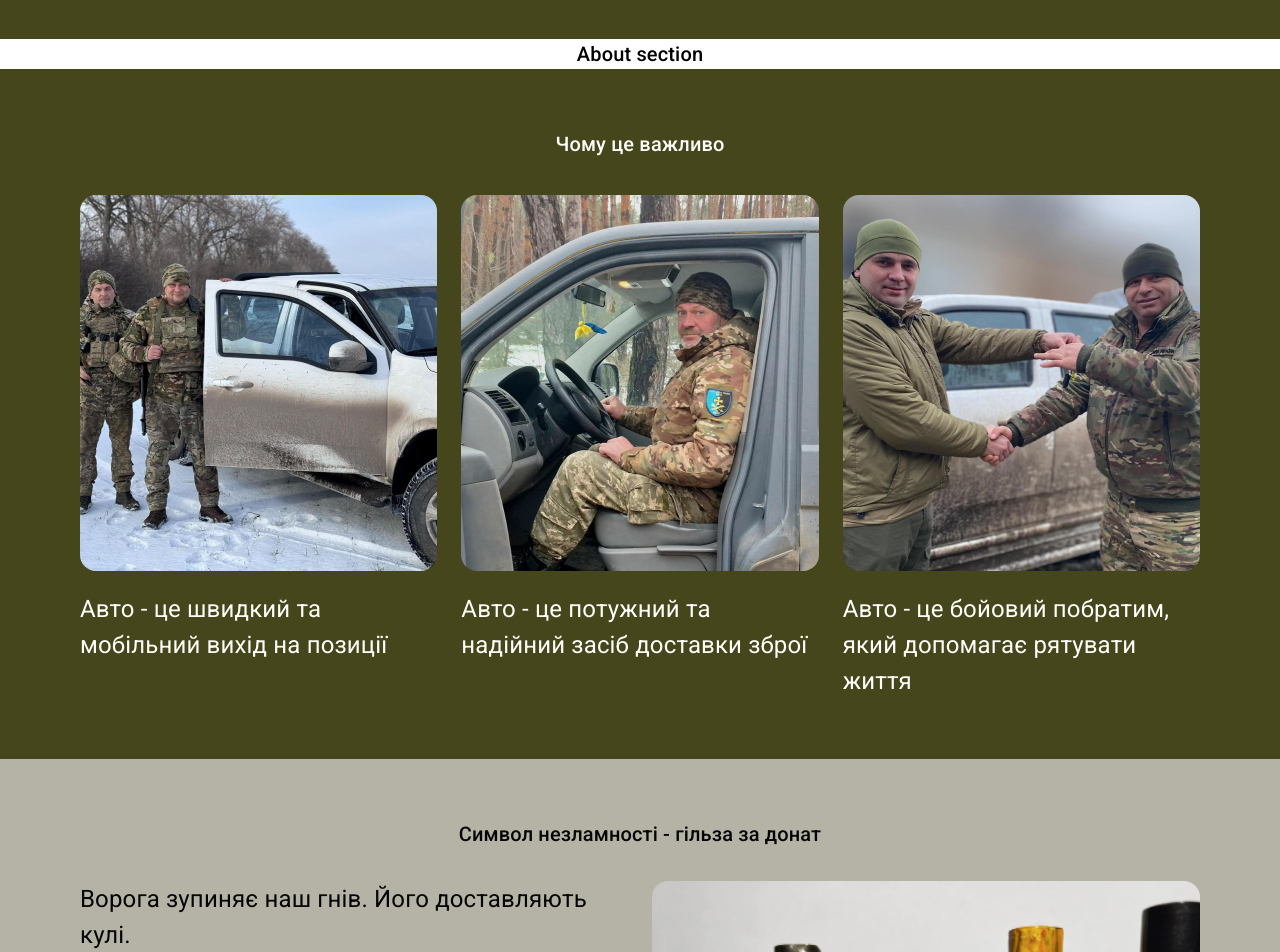
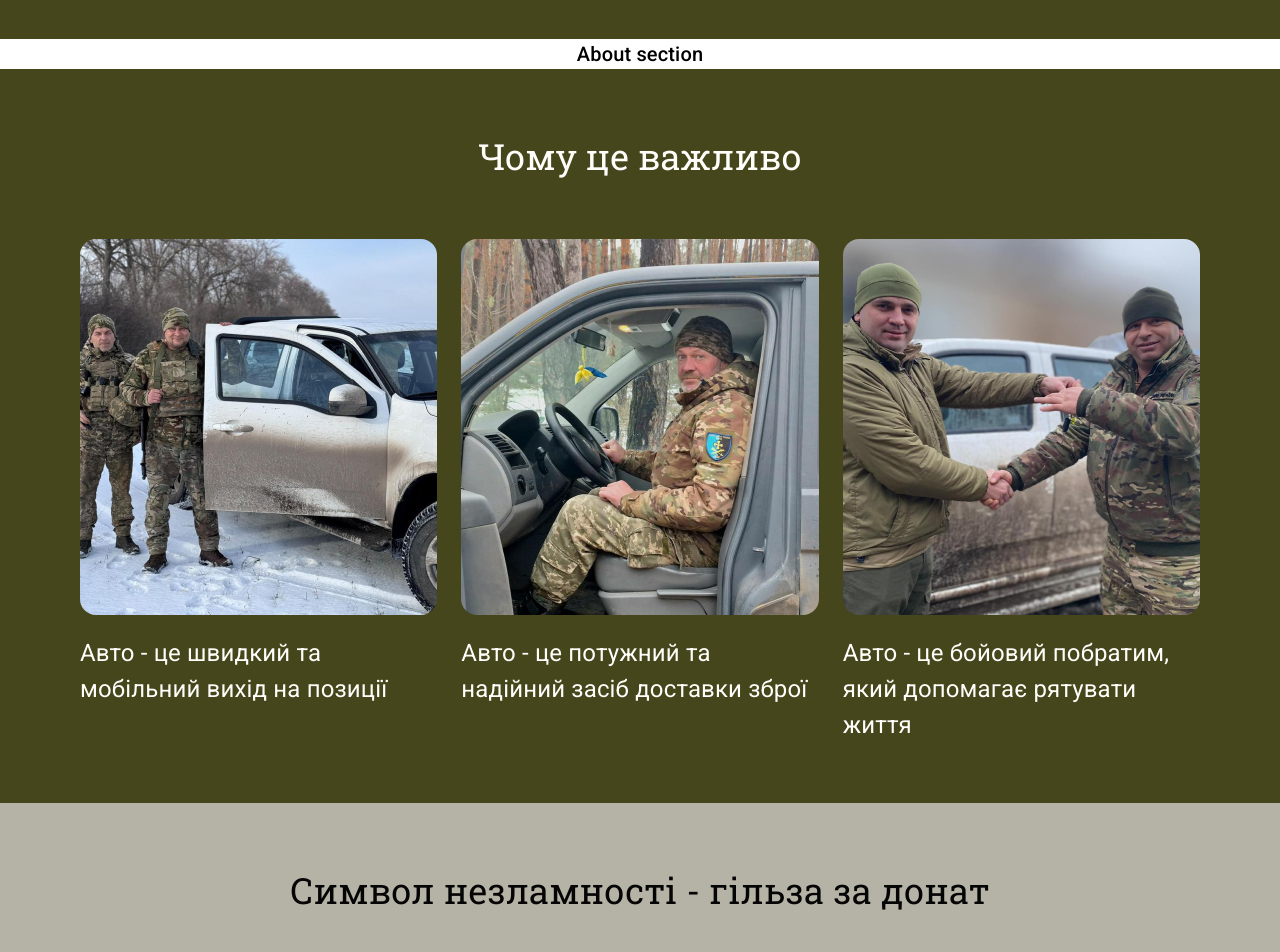
Before and after one commit to baza-trainee/44-zbir, a React (Create React App) app: page / in a window 1280 px wide. Shown: the part 1580-2532 px from the top of the page. Built offline with nearby package versions, Linux system fonts and the light colour scheme; a web font is replaced by a local one.

Commit message:
fix important.css + reward.css

```diff
--- a/src/components/Important/Important.module.css
+++ b/src/components/Important/Important.module.css
@@ -5,6 +5,13 @@
   padding: 60px 80px;
   /* line-height: 1.5;
   letter-spacing: 0.01em; */
+}
+
+.title {
+  font-family: var(--second-family);
+  font-size: 36px;
+  margin-bottom: 56px;
+  font-weight: 400;
 }
 
 .list {
--- a/src/components/Reward/Reward.jsx
+++ b/src/components/Reward/Reward.jsx
@@ -4,7 +4,7 @@ import css from "./Reward.module.css";
 const Reward = () => {
   return (
     <section className={css.section}>
-      <h2>Символ незламності - гільза за донат</h2>
+      <h2 className={css.title}>Символ незламності - гільза за донат</h2>
       <div className={css.block}>
         <div className={css.text}>
           <p>Ворога зупиняє наш гнів. Його доставляють кулі.</p>
--- a/src/components/Reward/Reward.module.css
+++ b/src/components/Reward/Reward.module.css
@@ -5,6 +5,13 @@
   padding: 60px 80px;
   /* line-height: 1.5;
   letter-spacing: 0.01em; */
+}
+
+.title {
+  font-family: var(--second-family);
+  font-size: 36px;
+  margin-bottom: 56px;
+  font-weight: 400;
 }
 
 .text {
```
